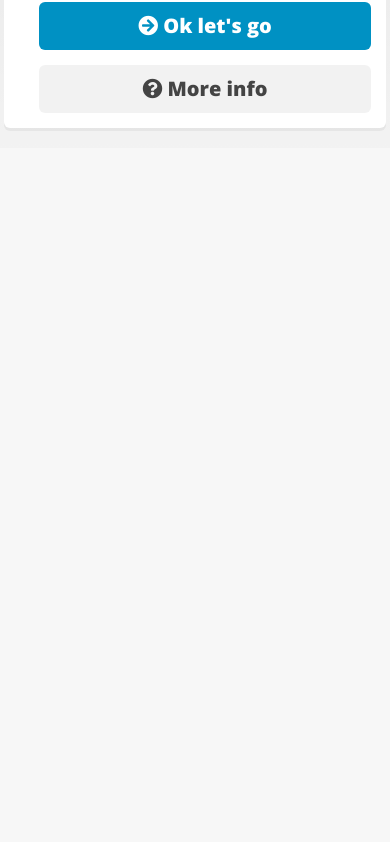
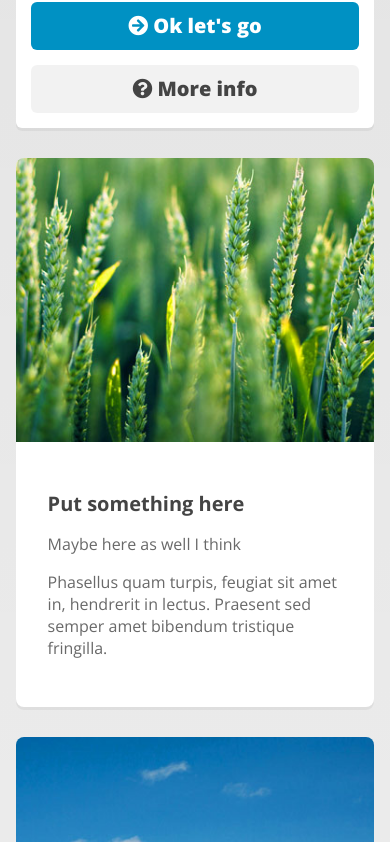
Before and after one commit to bd1988/Verti, a website: page index.html in a window 390 px wide. Shown: the part 258-1100 px from the top of the page. Before the commit the page ends 844 px from the top, so only its background shows below. Drawn offline with nearby package versions, Linux system fonts and the light colour scheme.

Commit message:
Main for mobiles completed

```diff
--- a/index.html
+++ b/index.html
@@ -31,7 +31,6 @@
            </div>
            <div class="row">
                <div class="banner-wrapper">
-
                    <div class="col-12 col-medium-7 welcome-text">
                        <h2>Hi. This is Verti.</h2>
                        <p>It's a free responsive site template by HTML5 UP</p>
@@ -40,13 +39,51 @@
                        <a href="#" class="btn-big lets-go">Ok let's go</a>
                        <a href="#" class="btn-big more-info">More info</a>
                    </div>
-
                </div>
            </div>
        </div>
    </header>
    <main>
-
+        <div class="container">
+            <div class="row">
+                <div class="col-12 col-medium-4">
+                    <section class="box-feature">
+                        <div class="box-feature-img">
+                            <img src="img/pic01.jpg" alt="picture">
+                        </div>
+                        <div class="box-feature-description">
+                            <h2>Put something here</h2>
+                            <p>Maybe here as well I think</p>
+                            <p>Phasellus quam turpis, feugiat sit amet in, hendrerit in lectus. Praesent sed semper amet bibendum tristique fringilla.</p>
+                        </div>
+                    </section>
+                </div>
+                <div class="col-12 col-medium-4">
+                    <section class="box-feature">
+                        <div class="box-feature-img">
+                            <img src="img/pic02.jpg" alt="picture">
+                        </div>
+                        <div class="box-feature-description">
+                            <h2>Put something here</h2>
+                            <p>Maybe here as well I think</p>
+                            <p>Phasellus quam turpis, feugiat sit amet in, hendrerit in lectus. Praesent sed semper amet bibendum tristique fringilla.</p>
+                        </div>
+                    </section>
+                </div>
+                <div class="col-12 col-medium-4">
+                    <section class="box-feature">
+                        <div class="box-feature-img">
+                            <img src="img/pic03.jpg" alt="picture">
+                        </div>
+                        <div class="box-feature-description">
+                            <h2>Put something here</h2>
+                            <p>Maybe here as well I think</p>
+                            <p>Phasellus quam turpis, feugiat sit amet in, hendrerit in lectus. Praesent sed semper amet bibendum tristique fringilla.</p>
+                        </div>
+                    </section>
+                </div>
+            </div>
+        </div>
    </main>
    <main></main>
    <footer></footer>
--- a/scss/elements/_content.scss
+++ b/scss/elements/_content.scss
@@ -0,0 +1,34 @@
+@media screen and (max-width: 767px) {
+
+    .box-feature {
+        margin-bottom: 30px;
+    }
+
+    .box-feature-img {
+        font-size: 0px;
+    }
+
+    .box-feature-img > img {
+        width: 100%;
+        border-radius: 8px 8px 0 0;
+    }
+
+    .box-feature-description {
+        padding: 3rem 2rem 3rem;
+        background-color: #fff;
+        border-radius: 0 0 8px 8px;
+        box-shadow: 0px 3px 0px 0px rgba(0, 0, 0, 0.05);
+    }
+
+    .box-feature-description > h2 {
+        font-size: 1.25rem;
+        color: $text-color;
+    }
+
+    .box-feature-description > p {
+        font-size: 1rem;
+        color: $link-color;
+        margin-top: 1rem;
+    }
+
+}
--- a/scss/elements/_header.scss
+++ b/scss/elements/_header.scss
@@ -1,3 +1,7 @@
+header {
+    margin-bottom: 30px;
+}
+
 @media screen and (max-width: 767px) {
 
     header {
@@ -64,9 +68,10 @@
 
     .menu-burger-btn:checked ~ .menu {
         display: block;
-        width: 110%;
+        width: 100;
         margin: 20px 0;
-        margin-left: calc((111% - 100%)/(-2))
+        width: 108.6%;
+        margin-left: -4%;
     }
 
     .menu > nav > li {
@@ -88,6 +93,7 @@
         box-shadow: 0px 3px 0px 0px rgba(0, 0, 0, 0.05);
         border-radius: 6px;
         padding: 15px;
+        width: 100%;
     }
 
     .welcome-text h2 {
@@ -106,7 +112,7 @@
     }
 
     .header-buttons {
-        padding: 15px 0 0 20px;
+        padding: 15px 0 0 0;
     }
 
     .btn-big {
@@ -155,6 +161,7 @@
     .banner-wrapper{
         display: flex;
         justify-content: space-between;
+        width: 100%;
     }
 
     .nav-logo-wrapper {
--- a/scss/main.scss
+++ b/scss/main.scss
@@ -2,4 +2,5 @@
 @import './generic/reset';
 @import './settings/colors';
 @import './settings/all';
-@import './elements/header'
+@import './elements/header';
+@import './elements/content'
--- a/scss/settings/_all.scss
+++ b/scss/settings/_all.scss
@@ -6,13 +6,18 @@ body {
     background-repeat: no-repeat;
 }
 
+.row {
+    display: flex;
+    flex-wrap: wrap;
+}
+
 @media screen and (max-width: 767px) {
 
     $column-base-width: 100% / $columns;
 
     .container {
         margin: 0 auto;
-        max-width: 98%;
+        max-width: 92%;
     }
 
     @for $i from 1 through $columns {
```
Also changed, not shown: css/main.css, img/pic01.jpg (added), img/pic02.jpg (added), img/pic03.jpg (added), 2 other files.
